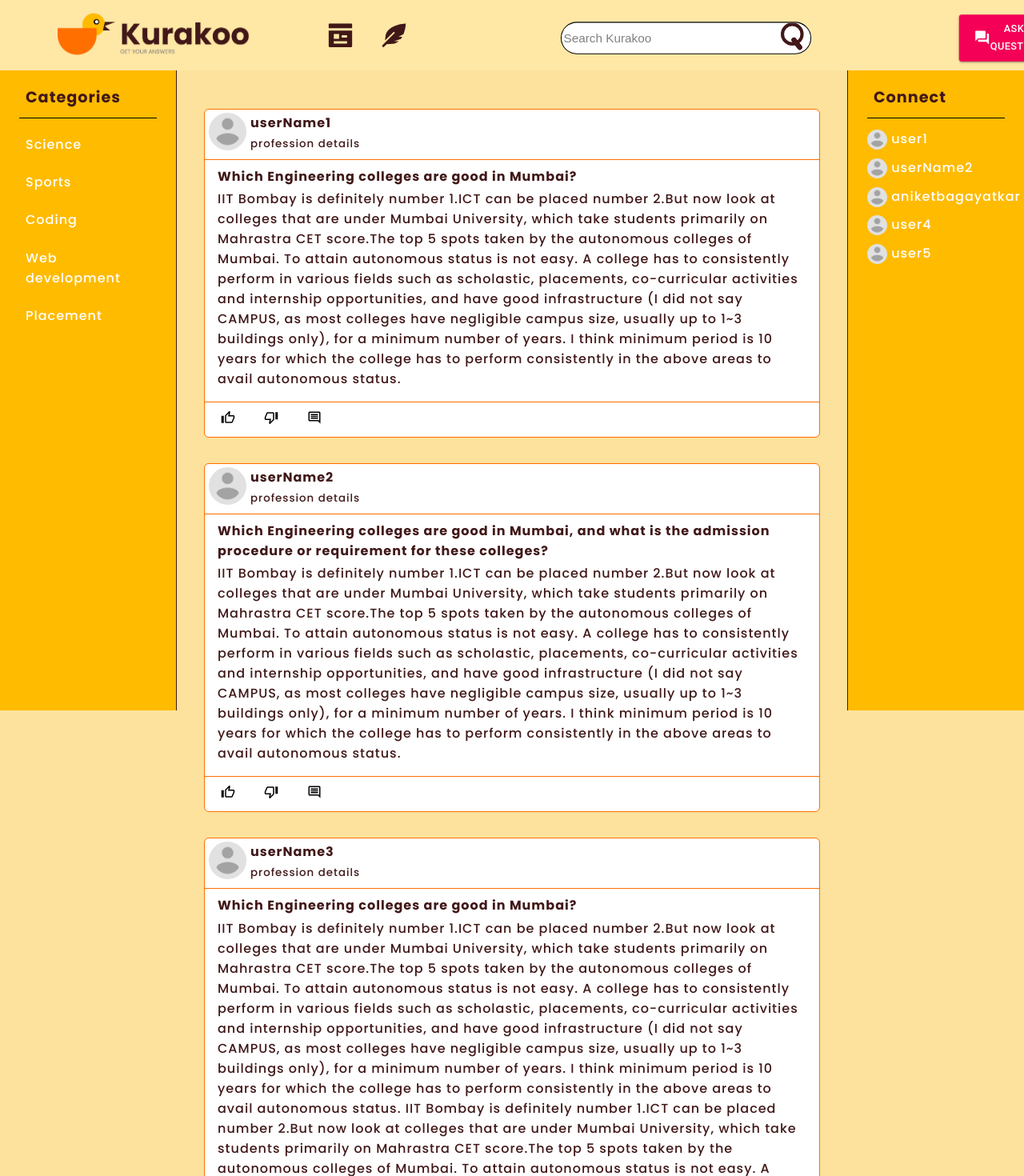
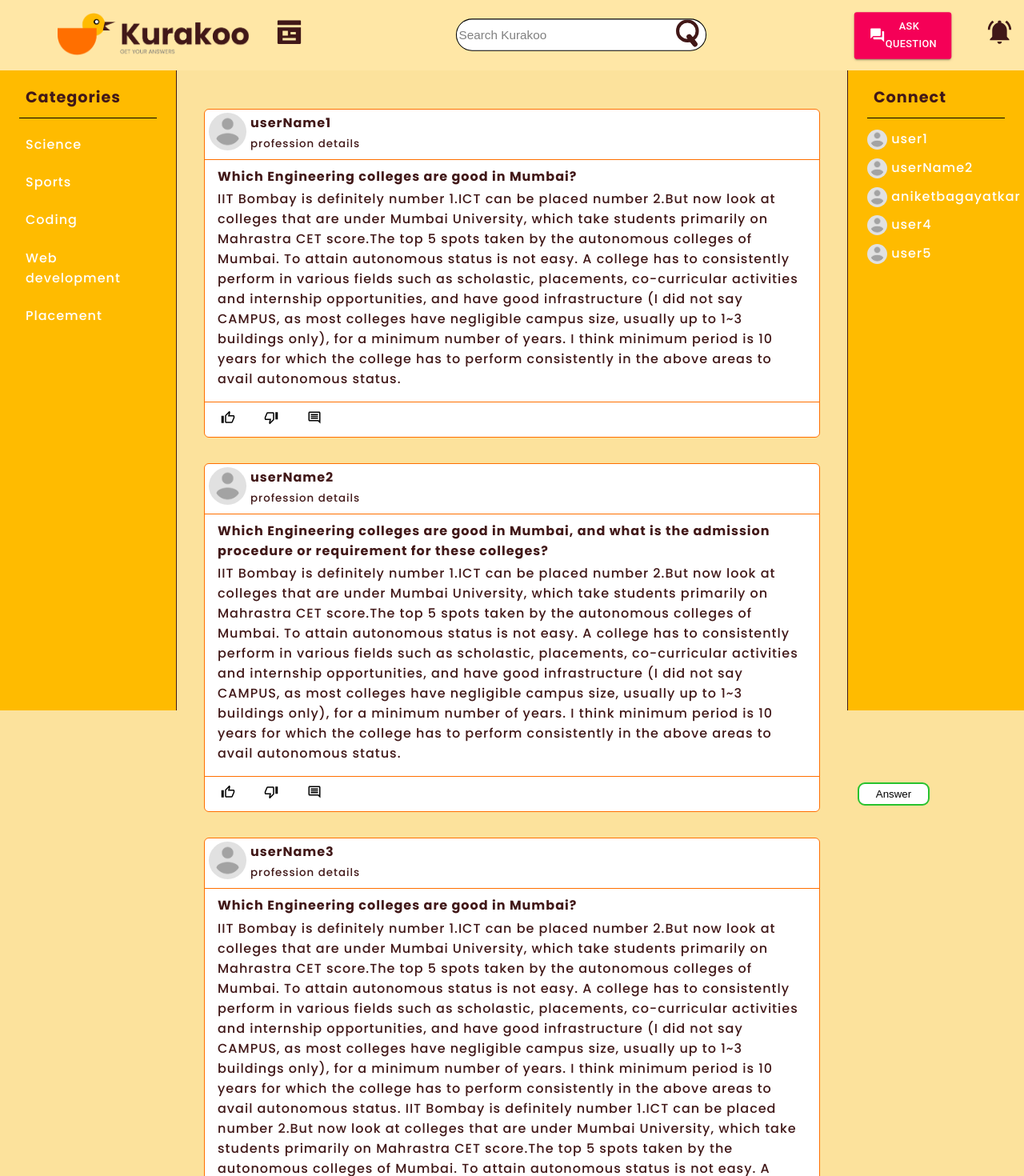
Before and after one commit to purnima143/Kurakoo, a React (Create React App) app in the folder client/: page /feed in a window 1280 px wide. Shown: the top 1470 px of the page at 80% size. Built offline with nearby package versions, Linux system fonts and the light colour scheme.

Commit message:
added dropdown and ans button

```diff
--- a/client/src/Component/navbar/NavBar.css
+++ b/client/src/Component/navbar/NavBar.css
@@ -19,7 +19,7 @@
 .nav-options{
     display: flex;
     align-items: center;
-    margin: auto 1rem;
+    margin: -48px;
 }
 
 .option{
--- a/client/src/Component/navbar/Navbar.js
+++ b/client/src/Component/navbar/Navbar.js
@@ -1,14 +1,25 @@
-import React from "react";
+import React ,{useState} from "react";
 import "./NavBar.css";
 import {Link} from 'react-router-dom';
 import { SearchBar } from '../searchbar/SearchBar';
 import Logo from '../kurakoo-logo.png';
-import {Button} from '@material-ui/core'
+import {Button, Menu,MenuItem} from '@material-ui/core'
 import QuestionAnswerIcon from '@material-ui/icons/QuestionAnswer';
+import AccountCircleRoundedIcon from '@material-ui/icons/AccountCircleRounded';
+import EditIcon from '@material-ui/icons/Edit';
+import ExitToAppOutlinedIcon from '@material-ui/icons/ExitToAppOutlined';
 
 
 export default function Navbar() {
+    const [anchorEl, setAnchorEl] = useState(null);
 
+    const handleClick = (event) => {
+      setAnchorEl(event.currentTarget);
+    };
+
+    const handleClose = () => {
+      setAnchorEl(null);
+    };
     return (
         <div>
             <nav className = "Nav">
@@ -19,9 +30,7 @@ export default function Navbar() {
                     <div className = "option">
                         {data.svg1}
                     </div>
-                    <div className = "option">
-                        {data.svg2}
-                    </div>
+
                     <div className = "option search">
                         <SearchBar/>
                     </div>
@@ -33,6 +42,24 @@ export default function Navbar() {
                     </div>
                     <div className = "option">
                     <Link to ="/notification"> {data.notification}</Link>
+                    </div>
+
+                    <div className="option">
+                    <Button  onClick={handleClick}  variant="contained"
+                    color="secondary"
+                    startIcon={<AccountCircleRoundedIcon />}>
+                       <b>User</b>
+                    </Button>
+                    <Menu
+                        id="simple-menu"
+                        anchorEl={anchorEl}
+                        keepMounted
+                        open={Boolean(anchorEl)}
+                        onClose={handleClose}
+                    >
+                        <MenuItem onClick={handleClose}><EditIcon/>&emsp;Profile</MenuItem>
+                        <MenuItem onClick={handleClose}><ExitToAppOutlinedIcon/>&emsp;Logout</MenuItem>
+                    </Menu>
                     </div>
                 </div>
             </nav>
--- a/client/src/components/feedComponent.css
+++ b/client/src/components/feedComponent.css
@@ -75,3 +75,15 @@ section hr{
     background-color: rgb(216, 216, 216);
     cursor: pointer;
 }
+
+.ans_button{
+    position: absolute;
+    left: 51rem;
+    margin-top: 4px;
+    width: 90px;
+    height: 29px;
+    border-radius: 9px;
+    background-color: white;
+    color: black;
+    border: 2px solid #28c22e;
+}
--- a/client/src/components/feedComponent.js
+++ b/client/src/components/feedComponent.js
@@ -54,6 +54,10 @@ function Feed({ username, question, img, profession, answer }) {
               </button>
             <button class = "button">
               <InsertCommentOutlinedIcon className={classes.root}/></button>
+
+              <button class="ans_button">
+              Answer</button>
+
           </div>
         </section>
       </div>
```
